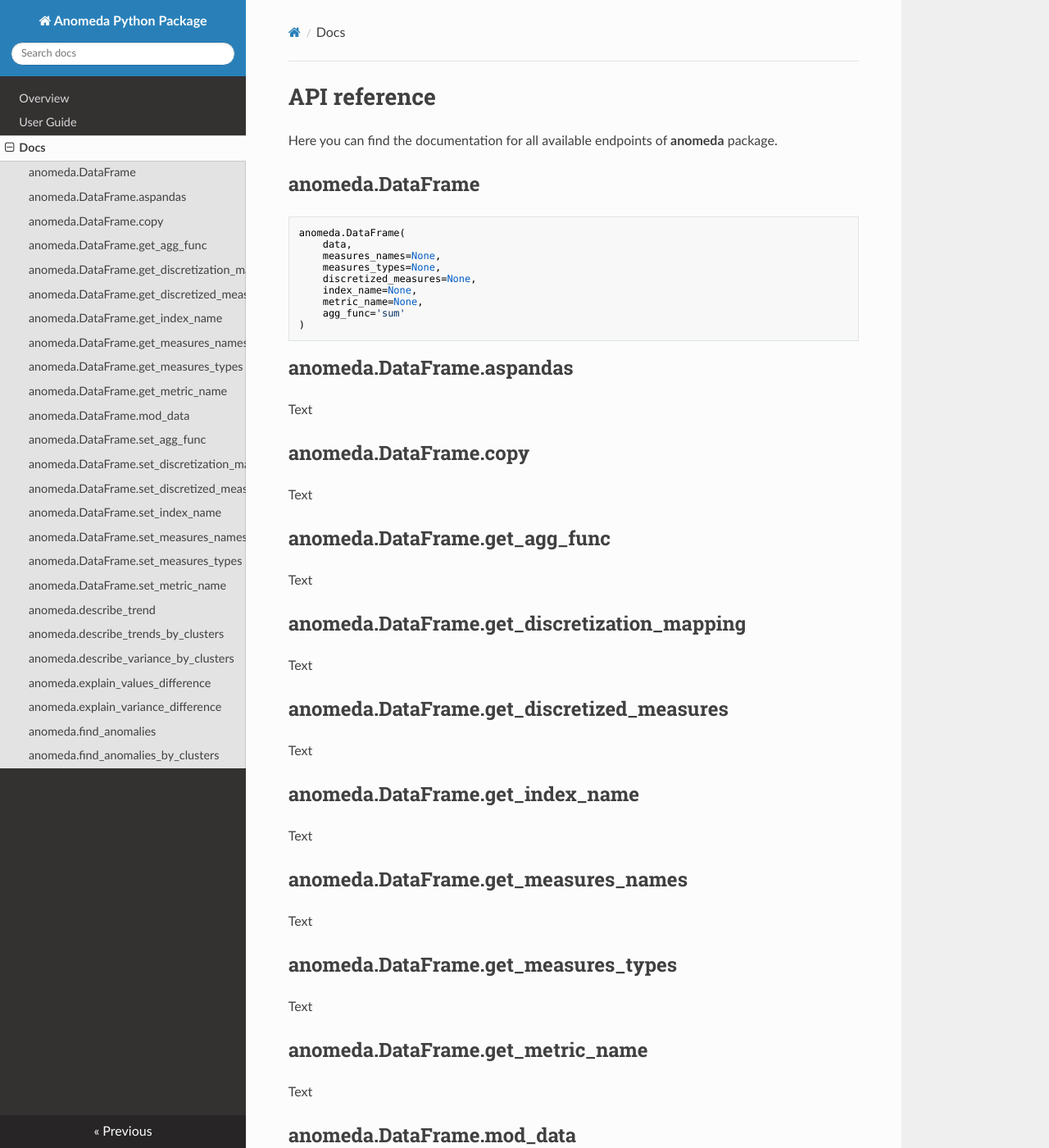
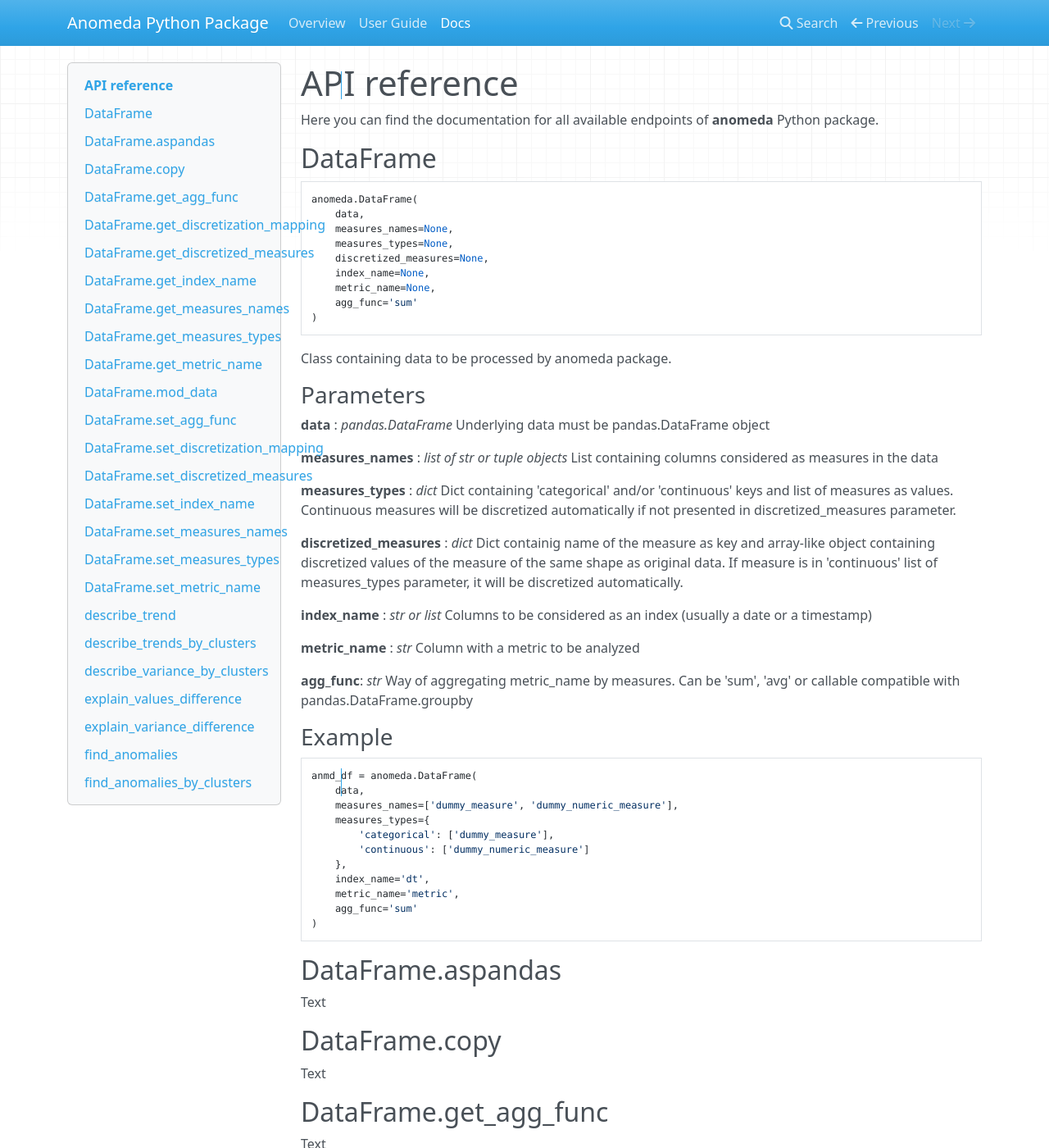
Before and after one commit to AntonSarr/anomeda, an MkDocs documentation site: the page built from docs/api_reference.md, in a window 1280 px wide and 1400 px high. Shown: the whole window at 82% size. Built offline with MkDocs 1.6.1, drawn with Linux system fonts in a browser that asks for light colours; nearby versions of some CDN libraries; some of the changed text lies outside the part shown.

Commit message:
sample reference

````diff
--- a/docs/api_reference.md
+++ b/docs/api_reference.md
@@ -1,8 +1,8 @@
 # API reference
 
-Here you can find the documentation for all available endpoints of **anomeda** package.
+Here you can find the documentation for all available endpoints of **anomeda** Python package.
 
-## anomeda.DataFrame
+## DataFrame
 
 ```python
 anomeda.DataFrame(
@@ -16,98 +16,139 @@ anomeda.DataFrame(
 )
 ```
 
-## anomeda.DataFrame.aspandas
+Class containing data to be processed by anomeda package.
+
+### Parameters
+
+**data** : *pandas.DataFrame*
+    Underlying data must be pandas.DataFrame object
+
+**measures_names** : *list of str or tuple objects*
+    List containing columns considered as measures in the data
+
+**measures_types** : *dict*
+    Dict containing 'categorical' and/or 'continuous' keys and list of measures as values. Continuous measures will be discretized automatically if not presented in discretized_measures parameter.
+
+**discretized_measures** : *dict*
+    Dict containig name of the measure as key and array-like object containing discretized values of the measure of the same shape as original data. If measure is in 'continuous' list of measures_types parameter, it will be discretized automatically.
+
+**index_name** : *str or list*
+    Columns to be considered as an index (usually a date or a timestamp)
+
+**metric_name** : *str*
+    Column with a metric to be analyzed
+
+**agg_func**: *str*
+    Way of aggregating metric_name by measures. Can be 'sum', 'avg' or callable compatible with pandas.DataFrame.groupby
+
+### Example
+
+```python
+anmd_df = anomeda.DataFrame(
+    data,
+    measures_names=['dummy_measure', 'dummy_numeric_measure'],
+    measures_types={
+        'categorical': ['dummy_measure'],
+        'continuous': ['dummy_numeric_measure']
+    },
+    index_name='dt',
+    metric_name='metric',
+    agg_func='sum'
+)
+```
+
+## DataFrame.aspandas
 
 Text
 
-## anomeda.DataFrame.copy
+## DataFrame.copy
 
 Text
 
-## anomeda.DataFrame.get_agg_func
+## DataFrame.get_agg_func
 
 Text
 
-## anomeda.DataFrame.get_discretization_mapping
+## DataFrame.get_discretization_mapping
 
 Text
 
-## anomeda.DataFrame.get_discretized_measures
+## DataFrame.get_discretized_measures
 
 Text
 
-## anomeda.DataFrame.get_index_name
+## DataFrame.get_index_name
 
 Text
 
-## anomeda.DataFrame.get_measures_names
+## DataFrame.get_measures_names
 
 Text
 
-## anomeda.DataFrame.get_measures_types
+## DataFrame.get_measures_types
 
 Text
 
-## anomeda.DataFrame.get_metric_name
+## DataFrame.get_metric_name
 
 Text
 
-## anomeda.DataFrame.mod_data
+## DataFrame.mod_data
 
 Text
 
-## anomeda.DataFrame.set_agg_func
+## DataFrame.set_agg_func
 
 Text
 
-## anomeda.DataFrame.set_discretization_mapping
+## DataFrame.set_discretization_mapping
 
 Text
 
-## anomeda.DataFrame.set_discretized_measures
+## DataFrame.set_discretized_measures
 
 Text
 
-## anomeda.DataFrame.set_index_name
+## DataFrame.set_index_name
 
 Text
 
-## anomeda.DataFrame.set_measures_names
+## DataFrame.set_measures_names
 
 Text
 
-## anomeda.DataFrame.set_measures_types
+## DataFrame.set_measures_types
 
 Text
 
-## anomeda.DataFrame.set_metric_name
+## DataFrame.set_metric_name
 
 Text
 
-## anomeda.describe_trend
+## describe_trend
 
 Text
 
-## anomeda.describe_trends_by_clusters
+## describe_trends_by_clusters
 
 Text
 
-## anomeda.describe_variance_by_clusters
+## describe_variance_by_clusters
 
 Text
 
-## anomeda.explain_values_difference
+## explain_values_difference
 
 Text
 
-## anomeda.explain_variance_difference
+## explain_variance_difference
 
 Text
 
-## anomeda.find_anomalies
+## find_anomalies
 
 Text
 
-## anomeda.find_anomalies_by_clusters
+## find_anomalies_by_clusters
 
 Text
--- a/mkdocs.yml
+++ b/mkdocs.yml
@@ -20,9 +20,6 @@ python:
 
 site_name: Anomeda Python Package
 
-theme:
-    name: readthedocs
-
 nav:
   - Overview: index.md
   - User Guide: user_guide.md
````
